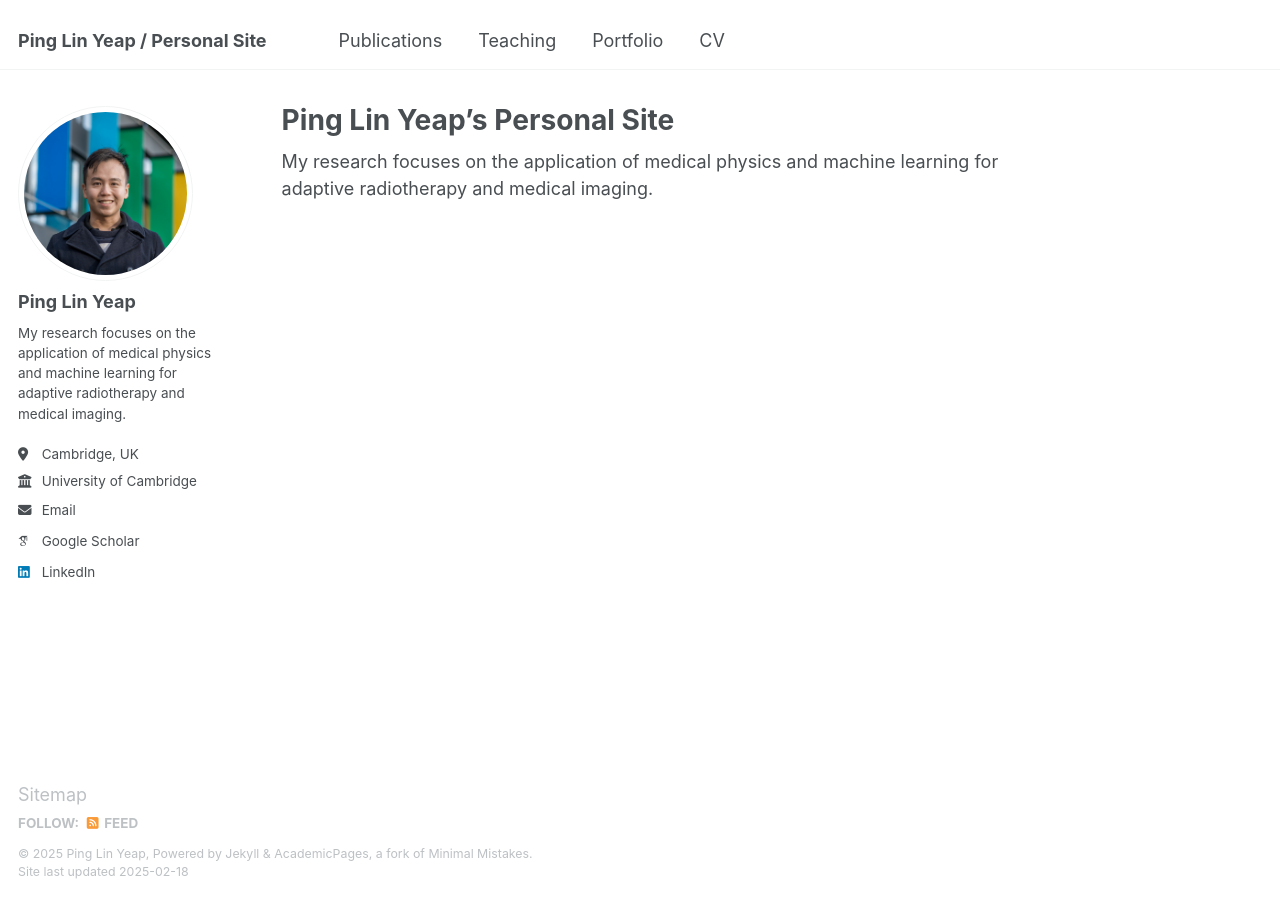
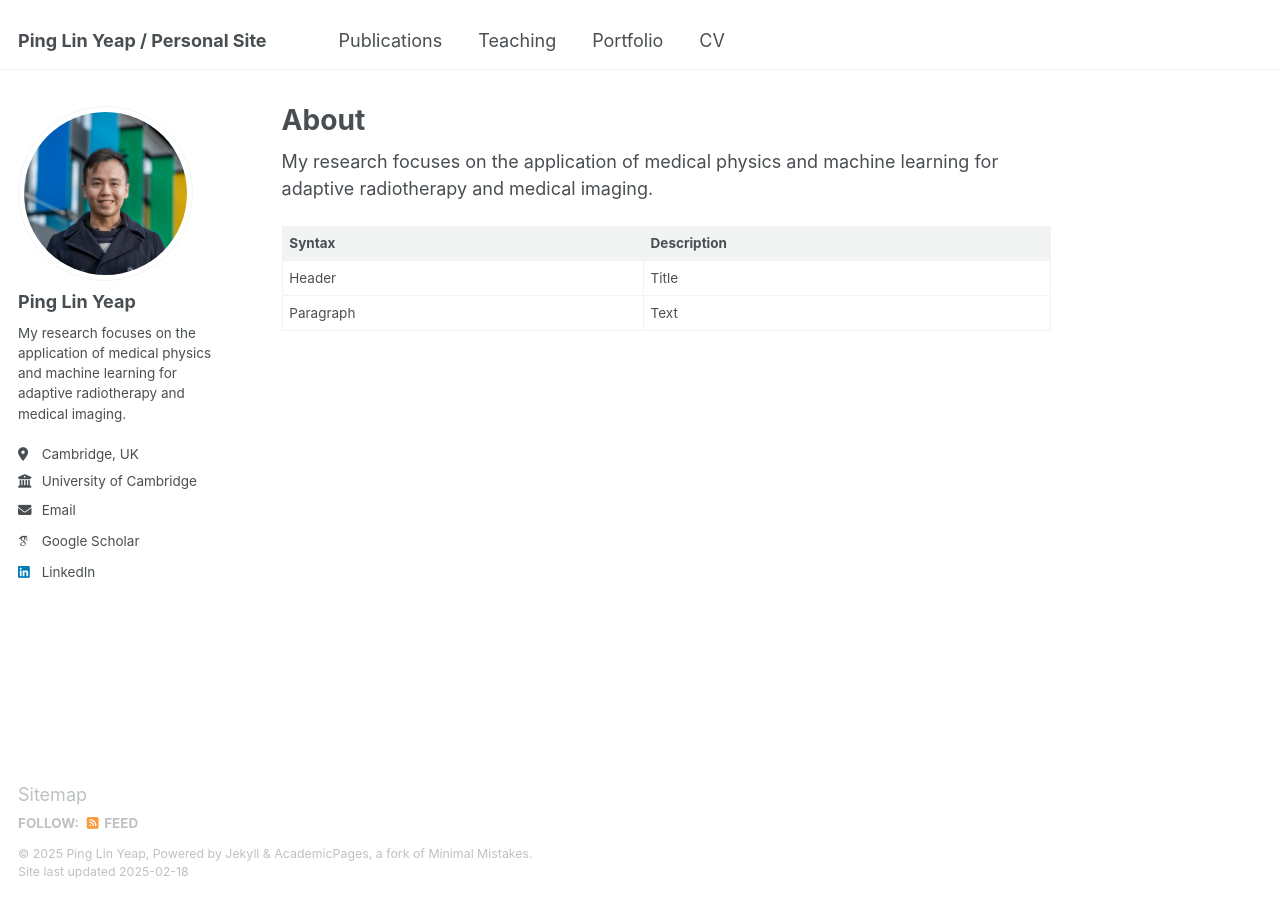
Before and after one commit to yeappl/yeappl.github.io, a Jekyll site: the page built from _pages/about.md, in a window 1280 px wide. Built offline with Jekyll 4.4.1, drawn with Linux system fonts in a browser that asks for light colours; some web fonts are replaced.

Commit message:
Update about.md

```diff
--- a/_pages/about.md
+++ b/_pages/about.md
@@ -1,6 +1,6 @@
 ---
 permalink: /
-title: "Ping Lin Yeap's Personal Site"
+title: "About"
 author_profile: true
 redirect_from:
   - /about/
@@ -10,7 +10,10 @@ redirect_from:
 My research focuses on the application of medical physics and machine learning for adaptive radiotherapy and medical imaging.
 
 
-
+| Syntax      | Description |
+| ----------- | ----------- |
+| Header      | Title       |
+| Paragraph   | Text        |
 
 
 
```
